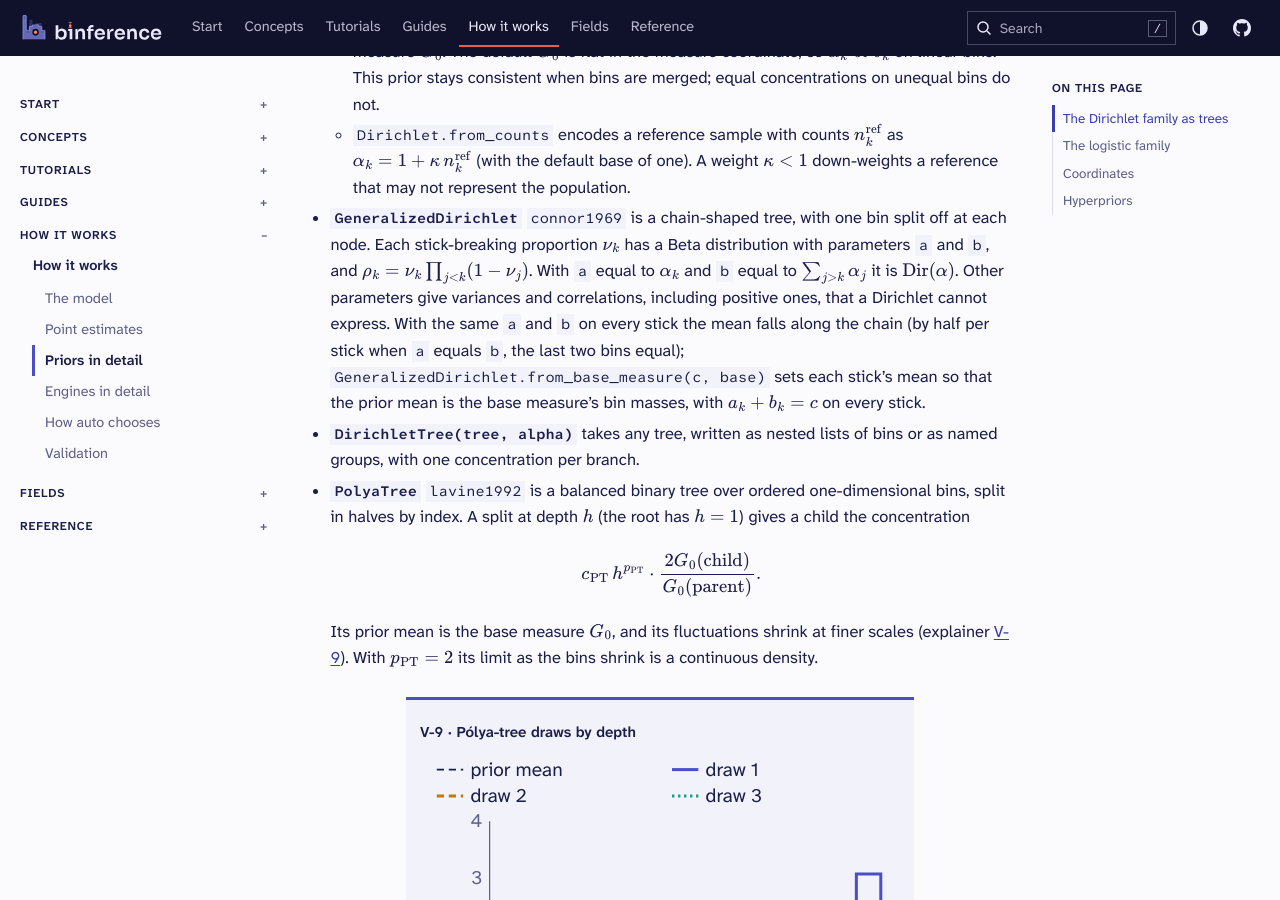
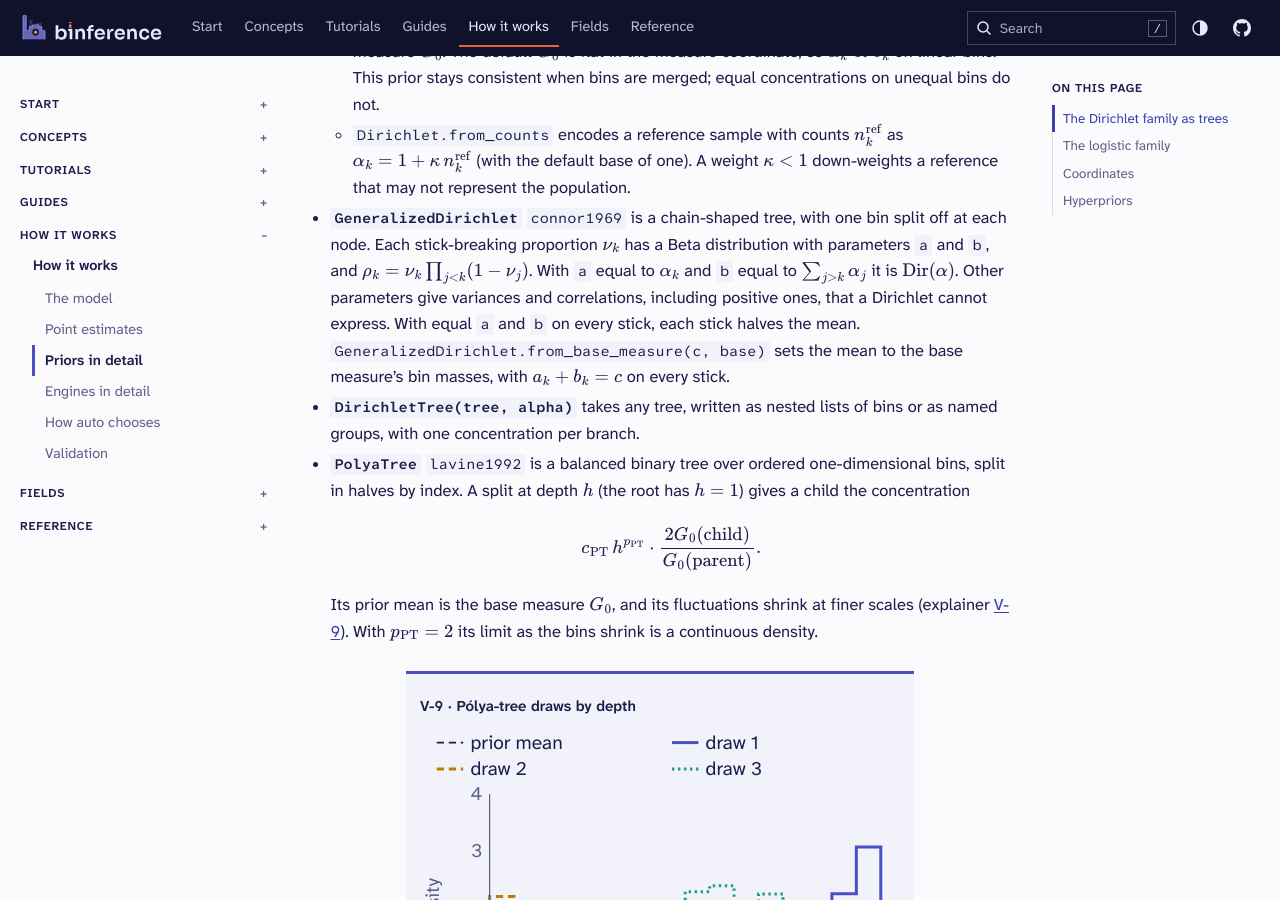
Before and after one commit to joshspeagle/binference, a Sphinx documentation site: the page built from docs/how-it-works/priors.md, in a window 1280 px wide and 900 px high, scrolled down 987 px. Built offline with Sphinx 7.4.7, drawn with Linux system fonts in a browser that asks for light colours; cross-references to code outside the pages are shown as plain code.

Commit message:
Simplify after review
Co-Authored-By: Claude Opus 5.5 <noreply@anthropic.com>
Claude-Session: https://claude.ai/code/session_01JkqiRk2kEoUE8HVDAKRgK9

```diff
--- a/docs/how-it-works/priors.md
+++ b/docs/how-it-works/priors.md
@@ -47,10 +47,9 @@ shape of their tree.
   parameters `a` and `b`, and $\rho_k=\nu_k\prod_{j<k}(1-\nu_j)$. With `a` equal to
   $\alpha_k$ and `b` equal to $\sum_{j>k}\alpha_j$ it is $\mathrm{Dir}(\alpha)$. Other
   parameters give variances and correlations, including positive ones, that a Dirichlet
-  cannot express. With the same `a` and `b` on every stick the mean falls along the chain
-  (by half per stick when `a` equals `b`, the last two bins equal); `GeneralizedDirichlet.from_base_measure(c, base)`
-  sets each stick's mean so that the prior mean is the base measure's bin masses, with
-  $a_k+b_k=c$ on every stick.
+  cannot express. With equal `a` and `b` on every stick, each stick halves the mean.
+  `GeneralizedDirichlet.from_base_measure(c, base)` sets the mean to the base measure's
+  bin masses, with $a_k+b_k=c$ on every stick.
 - **`DirichletTree(tree, alpha)`** takes any tree, written as nested lists of bins or as
   named groups, with one concentration per branch.
 - **`PolyaTree`** {cite:p}`lavine1992` is a balanced binary tree over ordered
```
Also changed, not shown: 2 other files.
